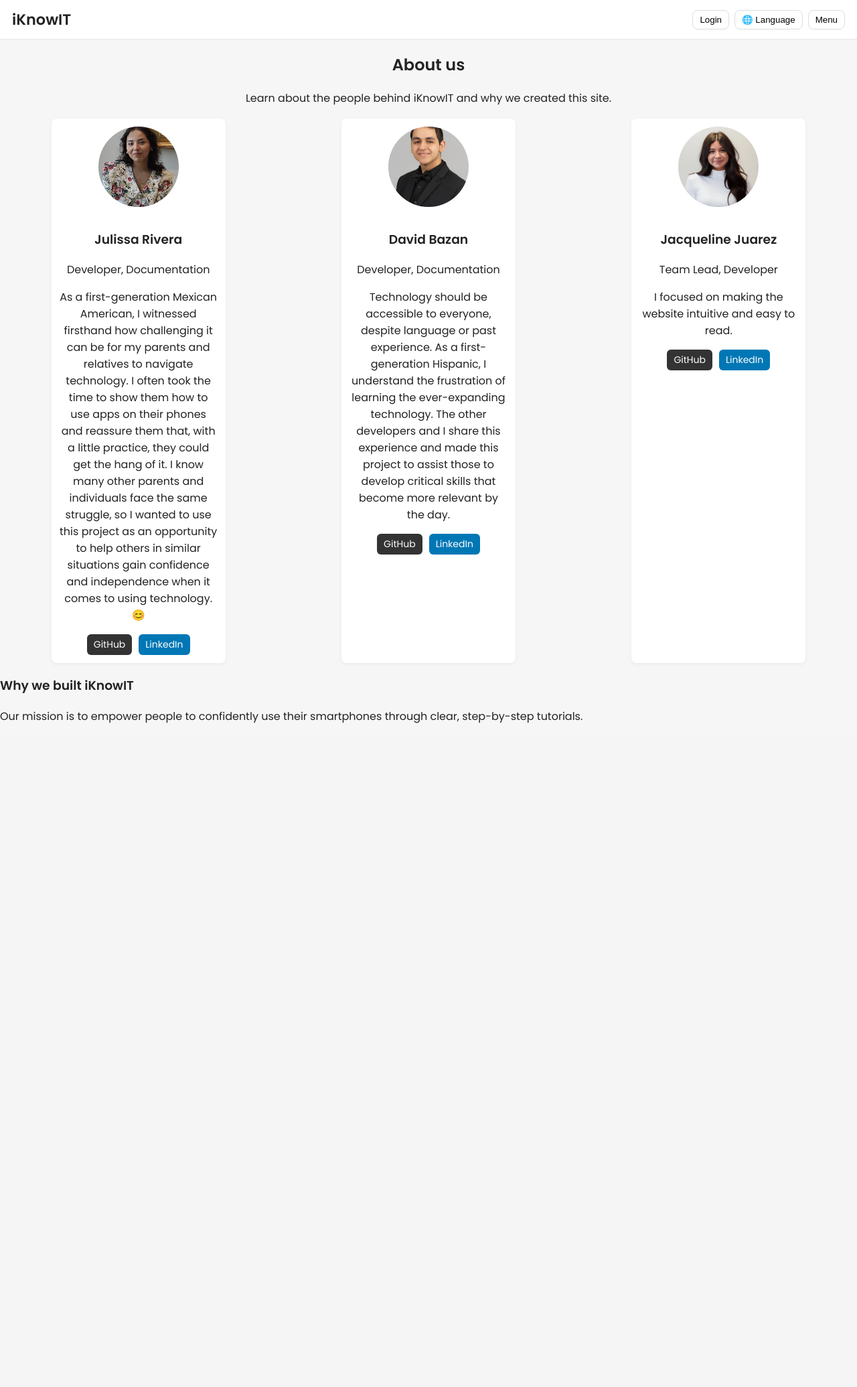
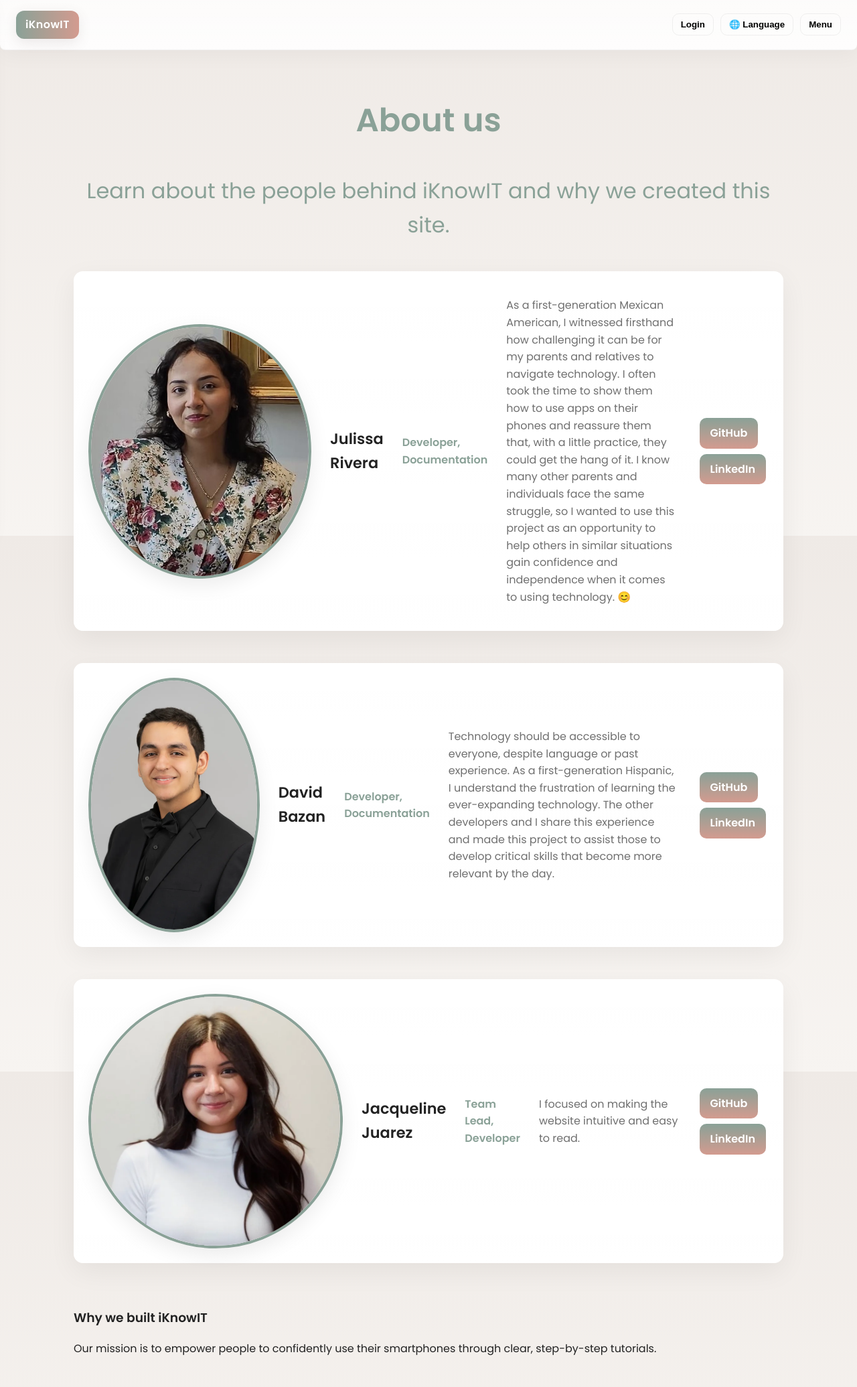
Before and after one commit to senior-project2025/INDY-6, a Flask app: page /about in a window 1280 px wide. Shown: the whole page at 67% size. Before the commit the page ends 1080 px from the top, so only its background shows below. Run offline with Flask 3, Linux system fonts and the light colour scheme; some libraries are stand-ins or nearby versions.

Commit message:
Refactor styles for improved design and layout
Updated CSS variables and styles for various components, including body, buttons, and layout adjustments.

```diff
--- a/static/style.css
+++ b/static/style.css
@@ -1,321 +1,462 @@
+/* don't know if y'all fw this, but i tried to make it look better */
 :root {
-    --accent: #2b7a78;
-    --muted: #666;
-    --bg: #f6f6f6;
+    --accent: #8aa197; /* soft sage */
+    --accent-2: #d39b8f; /* warm terracotta */
+    --muted: #6f6f6f;
+    --bg: #f7f5f2; /* warm cream */
     --card: #ffffff;
+    --text: #222222;
+    --glass: rgba(255,255,255,0.65);
+    --shadow-1: 0 8px 28px rgba(18,20,24,0.06);
 }
 
 * {
-    box-sizing: border-box
+    box-sizing: border-box;
+}
+
+html, body {
+    height: 100%;
 }
 
 body {
+    margin: 0;
     font-family: "Poppins", Arial, Helvetica, sans-serif;
-    margin: 0;
-    background: var(--bg);
-    color: #222;
     -webkit-font-smoothing: antialiased;
+    -moz-osx-font-smoothing: grayscale;
+    color: var(--text);
+    background: linear-gradient(180deg, #efeae6 0%, #f7f4f1 100%);
+    line-height: 1.6;
 }
 
+.container {
+    max-width: 1100px;
+    margin: 0 auto;
+    padding: 40px 20px;
+}
+
+/* Topbar */
 .topbar {
+    position: sticky;
+    top: 0;
+    z-index: 200;
     display: flex;
     align-items: center;
     justify-content: space-between;
-    background: var(--card);
-    padding: 12px 18px;
-    position: sticky;
-    top: 0;
-    border-bottom: 1px solid #e6e6e6;
-    z-index: 50;
+    gap: 12px;
+    padding: 16px 24px;
+    background: linear-gradient(180deg, rgba(255,255,255,0.82), rgba(255,255,255,0.9));
+    border-bottom: 1px solid rgba(16,18,20,0.05);
+    box-shadow: 0 8px 30px rgba(12,14,16,0.04);
+    backdrop-filter: blur(6px);
+    border-radius: 0 0 8px 8px;
 }
 
 .title {
     margin: 0;
     font-size: 1.4rem;
-    text-decoration: none;
-    color: inherit;
+    font-weight: 700;
 }
 
-    .title a {
-        color: inherit;
+    .title .brand {
+        display: inline-flex;
+        align-items: center;
+        gap: 10px;
+        padding: 8px 14px;
+        border-radius: 12px;
+        font-weight: 800;
+        color: #fff;
+        background: linear-gradient(90deg, var(--accent) 0%, var(--accent-2) 100%);
+        box-shadow: 0 6px 20px rgba(96,85,80,0.12);
         text-decoration: none;
+        letter-spacing: 0.4px;
+        font-size: 1rem;
     }
 
 .actions {
     display: flex;
-    gap: 8px;
+    gap: 10px;
     align-items: center;
 }
 
 .btn {
-    border: 1px solid #ddd;
+    border: 1px solid rgba(16,18,20,0.06);
     background: transparent;
-    padding: 6px 10px;
-    border-radius: 8px;
+    padding: 8px 12px;
+    border-radius: 10px;
     cursor: pointer;
+    font-weight: 600;
+    transition: transform .12s ease, background .12s ease, box-shadow .12s ease;
+}
+
+    .btn:hover {
+        transform: translateY(-2px);
+        box-shadow: var(--shadow-1);
     }
 
     .btn.primary {
-        background: var(--accent);
+        background: linear-gradient(180deg,var(--accent) 0%, var(--accent-2) 100%);
         color: white;
         border: none;
+        box-shadow: 0 8px 24px rgba(163,140,130,0.12);
     }
 
-.dropdown {
-    position: relative;
-    display: inline-block;
-}
-
-    .dropdown .dropdown-content {
-        display: none;
-        position: absolute;
-        right: 0;
-        background: var(--card);
-        min-width: 140px;
-        box-shadow: 0 4px 12px rgba(0,0,0,0.08);
-        border-radius: 6px;
-        overflow: hidden;
-    }
-
-    .dropdown:hover .dropdown-content {
-        display: block;
-    }
-
-.dropdown-content a {
-    display: block;
-    padding: 8px 12px;
-    text-decoration: none;
-    color: #222;
-    border-bottom: 1px solid #f0f0f0;
-}
-
-    .dropdown-content a:last-child {
-        border-bottom: none;
-    }
-
+/* Sidebar */
 .sidebar {
+    left: -340px;
+    transition: left .28s ease;
     position: fixed;
     top: 0;
-    left: -320px;
-    width: 300px;
     height: 100%;
-    background: var(--card);
-    box-shadow: 2px 0 12px rgba(0,0,0,0.08);
-    padding: 16px;
-    transition: left .25s ease;
-    z-index: 60;
+    width: 320px;
+    padding: 18px;
+    background: linear-gradient(180deg, rgba(255,255,255,0.98), var(--card));
+    box-shadow: 2px 6px 30px rgba(12,14,16,0.08);
+    z-index: 99990;
+    pointer-events: none;
 }
 
     .sidebar.open {
         left: 0;
+        z-index: 100010 !important;
+        pointer-events: auto;
     }
 
-.close-x {
-    background: none;
-    border: none;
-    font-size: 28px;
-    float: right;
-    cursor: pointer;
+/* main area fallback */
+main#main-content {
+    padding: 28px 20px;
 }
 
-.main {
-    padding: 16px;
+/* Hero section */
+.hero {
+    padding: 64px 20px;
+    display: grid;
+    grid-template-columns: 1fr;
+    gap: 28px;
+    align-items: center;
+    position: relative;
 }
 
-.hero {
-    padding: 36px 18px;
-    text-align: center;
-}
-
-.mission {
-    font-size: 1.05rem;
-    margin-bottom: 18px;
+    .hero .mission {
+        font-size: 1.1rem;
         color: var(--muted);
         max-width: 900px;
-    margin-left: auto;
-    margin-right: auto;
+        margin: 0 auto;
+        line-height: 1.55;
     }
 
 .device-card {
-    display: inline-block;
-    background: var(--card);
-    padding: 18px;
-    border-radius: 10px;
-    box-shadow: 0 2px 6px rgba(0,0,0,0.04);
+    text-align: center;
+    padding: 20px;
 }
 
 .device-buttons {
     display: flex;
-    gap: 12px;
     justify-content: center;
-    margin-top: 12px;
+    gap: 40px;
+    flex-wrap: wrap;
+    margin-top: 20px;
 }
 
 .device-btn {
-    padding: 10px 18px;
-    border-radius: 8px;
+    display: flex;
+    flex-direction: column;
+    align-items: center;
+    justify-content: center;
+    gap: 12px;
+    background: var(--accent);
+    color: white;
+    padding: 20px 32px;
+    border-radius: 30px;
     text-decoration: none;
-    border: 1px solid #ddd;
-    color: inherit;
+    font-weight: 600;
+    transition: transform 0.3s ease, background-color 0.3s ease;
+    box-shadow: 0 8px 20px rgba(0,0,0,0.1);
+    width: 220px;
 }
 
-.testimonies {
-    padding: 18px;
-    max-width: 1000px;
-    margin: 6px auto;
+    .device-btn:hover {
+        transform: translateY(-4px);
+        background-color: var(--accent-hover);
     }
 
-.testimony-list {
-    display: grid;
-    gap: 12px;
-    grid-template-columns: repeat(auto-fit,minmax(240px,1fr));
+.platform-icon {
+    width: 140px;
+    height: 140px;
+    object-fit: contain;
+    opacity: 0.9;
+    transition: opacity 0.3s ease, transform 0.3s ease;
 }
 
-.testimony {
-    background: var(--card);
-    padding: 12px;
-    border-radius: 8px;
-    box-shadow: 0 1px 4px rgba(0,0,0,0.03);
-    margin: 0;
+.device-btn:hover .platform-icon {
+    opacity: 1;
+    transform: scale(1.1);
 }
 
-.page-header {
-    text-align: center;
-    margin: 18px 0;
+/* Hero shapes */
+.hero::before,
+.hero::after {
+    content: "";
+    position: absolute;
+    border-radius: 40%;
+    z-index: -1;
+    opacity: 0.65;
+    pointer-events: none;
 }
 
+.hero::before {
+    width: 360px;
+    height: 360px;
+    left: -60px;
+    top: -40px;
+    background: radial-gradient(circle at 20% 30%, rgba(138,161,151,0.18), transparent 40%), rgba(211,155,143,0.05);
+}
+
+.hero::after {
+    width: 220px;
+    height: 220px;
+    right: -40px;
+    bottom: -60px;
+    background: radial-gradient(circle at 70% 70%, rgba(211,155,143,0.12), transparent 40%);
+}
+
+/* Testimonials */
+.testimony {
+    display: flex;
+    align-items: center;
+    gap: 20px;
+    background: linear-gradient(180deg, rgba(255,255,255,0.98), rgba(249,247,245,0.98));
+    padding: 20px;
+    border-radius: 12px;
+    box-shadow: 0 10px 30px rgba(12,14,16,0.05);
+    max-width: 900px;
+    margin: 0 auto;
+}
+
+.testimony-content {
+    display: flex;
+    align-items: center;
+    gap: 24px;
+    flex-wrap: wrap;
+}
+
+.testimony img {
+    width: 140px;
+    height: 140px;
+    object-fit: cover;
+    border-radius: 50%;
+    border: 4px solid var(--accent);
+    box-shadow: 0 10px 30px rgba(12,14,16,0.08);
+    flex-shrink: 0;
+}
+
+.testimony-text {
+    flex: 1;
+    text-align: left;
+}
+
+    .testimony-text p {
+        margin: 0 0 8px 0;
+        color: var(--text);
+        font-size: 1rem;
+        line-height: 1.6;
+    }
+
+    .testimony-text footer {
+        color: var(--accent);
+        font-weight: 600;
+    }
+
+/* Team */
 .team-grid {
     display: flex;
-    gap: 20px;
-    justify-content: space-around;
-    flex-wrap: wrap;
-    margin-top: 12px;
+    flex-direction: column;
+    gap: 48px;
+    margin-top: 18px;
+    align-items: stretch;
+    padding: 12px 0 48px;
 }
 
 .team-member {
-    width: 260px;
-    background: var(--card);
-    padding: 12px;
-    border-radius: 8px;
-    box-shadow: 0 2px 6px rgba(0,0,0,0.05);
+    display: flex;
+    flex-direction: column;
+    gap: 18px;
+    background: linear-gradient(180deg, rgba(255,255,255,0.98), var(--card));
+    padding: 22px;
+    border-radius: 14px;
+    box-shadow: 0 12px 40px rgba(12,14,16,0.06);
+    align-items: center;
     text-align: center;
 }
 
     .team-member img {
-        width: 120px;
-        height: 120px;
+        width: 200px;
+        height: 200px;
         object-fit: cover;
         border-radius: 50%;
-        margin-bottom: 8px;
-        display: inline-block;
-    }
-.member-social {
-    display: flex;
-    gap: 10px;
-    justify-content: center;
-    margin-top: 10px;
+        border: 4px solid var(--accent);
+        display: block;
+        box-shadow: 0 10px 30px rgba(12,14,16,0.08);
     }
 
-.social-link {
-    display: inline-flex;
-    align-items: center;
-    justify-content: center;
-    gap: 5px;
-    padding: 5px 10px;
-    border-radius: 6px;
-    color: white;
-    font-size: 14px;
-    text-decoration: none;
-    transition: transform 0.2s;
+    .team-member h3 {
+        margin: 0;
+        font-size: 1.4rem;
     }
 
-    .social-link.github {
-        background-color: #333;
+    .team-member .role {
+        color: var(--accent);
+        font-weight: 700;
+        margin: 0;
     }
 
-    .social-link.linkedin {
-        background-color: #0077b5;
+    .team-member .bio {
+        color: var(--muted);
+        max-width: 820px;
+    }
+.member-social a {
+    display: inline-block;
+    padding: 10px 16px;
+    margin: 4px;
+    background: linear-gradient(180deg, var(--accent) 0%, var(--accent-2) 100%);
+    color: white;
+    font-weight: 600;
+    text-decoration: none;
+    border-radius: 10px;
+    transition: transform 0.12s ease, box-shadow 0.12s ease;
 }
 
-    .social-link:hover {
+    .member-social a:hover {
+        transform: translateY(-2px);
+        box-shadow: var(--shadow-1);
+    }
+
+.faq {
+    max-width: 900px;
+    margin: 0 auto;
+    padding: 40px 20px;
+}
+
+.page-header {
+    font-size: 2rem;
+    margin-bottom: 16px;
+    text-align: center;
+    color: var(--accent);
+}
+
+.faq-list {
+    margin-top: 24px;
+    display: flex;
+    flex-direction: column;
+    gap: 16px;
+}
+
+.faq-item {
+    background: var(--card);
+    border-radius: 12px;
+    box-shadow: 0 8px 30px rgba(12,14,16,0.05);
+    overflow: hidden;
+}
+
+.faq-question {
+    width: 100%;
+    text-align: left;
+    padding: 18px 24px;
+    font-size: 1rem;
+    font-weight: 600;
+    background: linear-gradient(180deg, rgba(255,255,255,0.98), var(--card));
+    border: none;
+    cursor: pointer;
+    outline: none;
+    display: flex;
+    justify-content: space-between;
+    align-items: center;
+    transition: background 0.2s ease, transform 0.2s ease;
+}
+
+    .faq-question:hover {
+        background: linear-gradient(180deg, rgba(138,161,151,0.1), var(--card));
         transform: translateY(-2px);
     }
 
-
-.contact-body {
-    max-width: 800px;
-    margin: 0 auto;
-    padding: 12px;
-    background: transparent;
+.faq-answer {
+    max-height: 0;
+    padding: 0 24px;
+    background: var(--bg);
+    overflow: hidden;
+    transition: max-height 0.35s ease, padding 0.35s ease;
 }
 
-.contact-form {
-    display: flex;
-    flex-direction: column;
-    gap: 10px;
-    max-width: 520px;
-    margin-top: 12px;
+    .faq-answer p {
+        margin: 12px 0;
+        color: var(--text);
     }
 
-    .contact-form input, .contact-form textarea, .signup-form input {
-        padding: 8px;
-        border: 1px solid #ddd;
-        border-radius: 6px;
-        width: 100%;
+.faq-item.active .faq-answer {
+    max-height: 500px;
+    padding: 12px 24px;
 }
 
-.signup-form {
-    max-width: 480px;
-    margin: 20px auto;
-    background: var(--card);
-    padding: 16px;
-    border-radius: 8px;
+.faq-item .faq-question::after {
+    content: "+";
+    font-weight: bold;
+    transition: transform 0.3s ease;
 }
 
-.success-message {
-    color: green;
-    margin-top: 12px;
-    text-align: center;
+.faq-item.active .faq-question::after {
+    content: "-";
+    transform: rotate(180deg);
 }
 
+
+/* Modal tweaks — centered properly */
 .modal {
-    display: none;
-    position: fixed;
-    top: 0;
-    left: 0;
-    right: 0;
-    bottom: 0;
-    background: rgba(0,0,0,0.4);
+    display: flex;
     align-items: center;
     justify-content: center;
-    z-index: 70;
+    position: fixed;
+    inset: 0;
+    opacity: 0;
+    visibility: hidden;
+    transition: opacity 0.3s ease;
+    background: rgba(10,12,14,0.36);
+    z-index: 120;
+}
+
+    .modal.show {
+        opacity: 1;
+        visibility: visible;
     }
 
     .modal .modal-content {
         background: var(--card);
-        padding: 18px;
-        border-radius: 8px;
-        width: 360px;
+        padding: 20px;
+        border-radius: 12px;
+        width: 520px;
         max-width: 95%;
+        box-shadow: 0 20px 60px rgba(12,14,16,0.12);
+        transition: opacity .18s ease, transform .18s ease;
+        opacity: 1;
+        transform: translateY(0);
     }
 
-    .modal .close {
-        float: right;
-        cursor: pointer;
-        font-size: 20px;
+    .modal.closing .modal-content {
+        opacity: 0;
+        transform: translateY(8px);
     }
 
+/* Flash message */
 .flash {
-    background: #fffbdd;
-    border: 1px solid #f0e6a8;
-    padding: 8px;
-    max-width: 900px;
-    margin: 12px auto;
-    border-radius: 6px;
+    max-width: 1000px;
+    margin: 14px auto;
+    padding: 12px 16px;
+    border-radius: 8px;
+    background: linear-gradient(180deg, #fffaf0, #fff7e6);
+    border: 1px solid rgba(220,190,160,0.18);
 }
 
+/* Animations */
 .fade-in {
-    animation: fadeIn 400ms ease both;
+    animation: fadeIn .45s cubic-bezier(.2,.9,.2,1) both;
 }
 
 @keyframes fadeIn {
@@ -330,71 +471,101 @@ body {
     }
 }
 
-.category {
-    background: var(--card);
-    padding: 12px;
-    border-radius: 8px;
-    margin-bottom: 12px;
-    box-shadow: 0 1px 4px rgba(0,0,0,0.03);
+/* Language modal buttons */
+.language-grid {
+    display: grid;
+    grid-template-columns: repeat(auto-fit,minmax(120px,1fr));
+    gap: 12px;
+    margin-top: 14px;
 }
 
-@media (max-width:720px) {
+.lang-btn {
+    padding: 10px 12px;
+    border-radius: 10px;
+    border: 1px solid rgba(16,18,20,0.06);
+    background: linear-gradient(180deg, rgba(255,255,255,0.96), rgba(255,255,255,0.98));
+    cursor: pointer;
+    font-weight: 600;
+}
+
+    .lang-btn:hover {
+        transform: translateY(-4px);
+        box-shadow: 0 10px 30px rgba(12,14,16,0.06);
+    }
+
+.hero-video {
+    max-width: 100%;
+    margin: 0 auto 32px; /* spacing below video */
+    overflow: hidden;
+    border-radius: 16px;
+    box-shadow: 0 12px 40px rgba(12,14,16,0.08);
+}
+
+    .hero-video video {
+        width: 100%;
+        height: auto;
+        display: block;
+        border-radius: 16px;
+        object-fit: cover;
+    }
+
+@media (min-width: 1100px) {
     .team-member {
+        flex-direction: row;
+        align-items: center;
+        text-align: left;
+        gap: 28px;
+    }
+
+        .team-member img {
+            width: 380px;
+            height: 380px;
+        }
+
+        .team-member .bio {
+            max-width: 760px;
+        }
+}
+
+@media (max-width: 900px) {
+    .container {
+        padding: 28px 18px;
+    }
+
+    .hero {
+        padding: 36px 18px;
+    }
+
+    .team-member img {
+        width: 100%;
+        height: 420px;
+    }
+
+    .team-member {
+        padding: 18px;
+        text-align: center;
+    }
+
+    .device-card {
         width: 100%;
     }
 
-    .title {
-        font-size: 1.1rem;
+    .topbar {
+        padding: 10px 12px;
     }
 }
 
-.faq{
-    max-width: 800px;
-    margin: 20px auto;
-    padding: 16px;
+@media (max-width: 480px) {
+    .title {
+        font-size: 1.05rem;
     }
 
-.faq-list {
-    max-height: 420px;
-    margin-top: 38px;
-    overflow-y: auto;
-    border: 1px solid #e6e6e6;
-    border-radius: 8px;
-    background: var(--card);
-    box-shadow: 0 1px 4px rgba(0,0,0,0.03);
-    padding: 12px;
+    .btn {
+        padding: 8px 10px;
+        font-size: 0.95rem;
     }
 
-.faq-item {
-    margin-bottom: 12px;
+    .hero .mission {
+        font-size: 1rem;
     }
-
-.faq-question {
-    width: 100%;
-    text-align: left;
-    background: #ececec;
-    border: none;
-    padding: 10px;
-    font-size: 1rem;
-    cursor: pointer;
-    border-radius: 6px;
-    transition: background 0.2s;
 }
-
-.faq-question:hover {
-    background: #eaeaea;
-}
-
-.faq-answer {
-  max-height: 0;
-  overflow: hidden;
-  transition: max-height 0.3s ease, padding 0.3s ease;
-}
-
-.faq-item.open .faq-answer {
-    max-height: 200px;
-    padding-top: 8px;
-    padding-bottom: 8px;
-    border: 3px solid #7e8fc0;
-    padding-left: 10px;
-}
```
Lines whose indentation alone changed are shown as unchanged.
